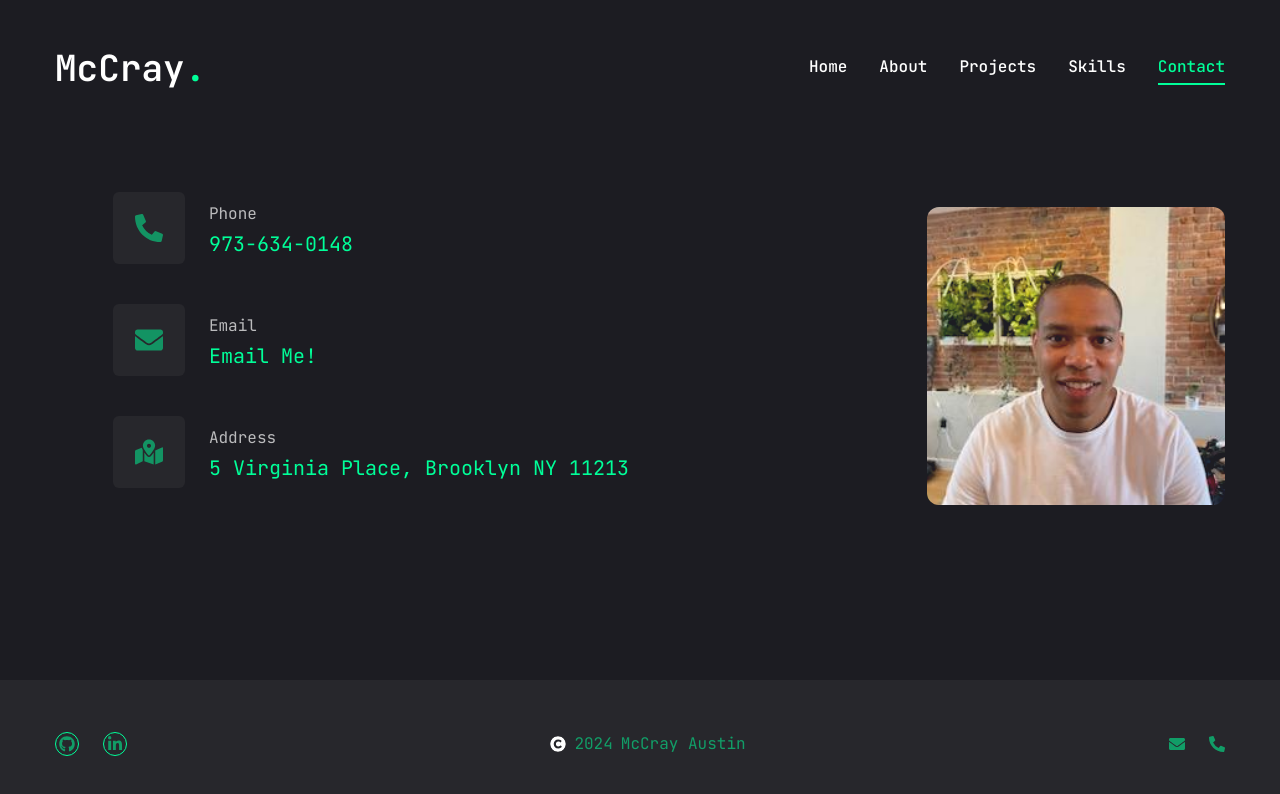
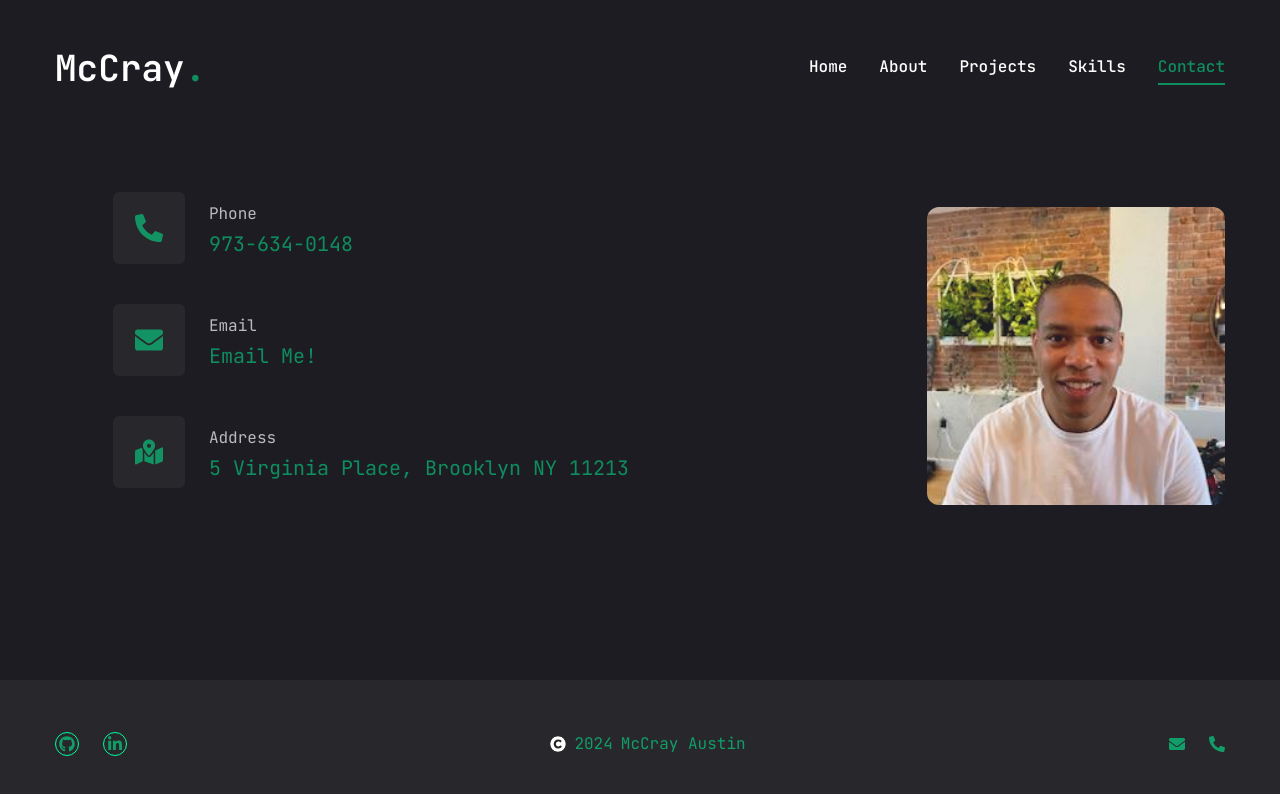
Before and after one commit to mmaustin/mccray-portfolio, a Next.js app in the folder next-portfolio/: page /contact in a window 1280 px wide. Shown: the top 794 px of the page. Built offline with nearby package versions, Linux system fonts and the light colour scheme.

Commit message:
Changed more element colors to accent 50

```diff
--- a/next-portfolio/app/about/page.jsx
+++ b/next-portfolio/app/about/page.jsx
@@ -108,7 +108,7 @@ const About = () => {
                     {experience.items.map((item, i) => {
                       return (
                         <li key={i} className="bg-[#232329] h-[185px] lg:h-[200px] py-6 px-10 rounded-xl flex flex-col justify-center items-center lg:items-start gap-1">
-                          <span className="text-accent">{item.duration}</span>
+                          <span className="text-accent/50">{item.duration}</span>
                           <h3 className="text-lg max-w-[260px] min-h-[60px] text-center lg:text-left">{item.position}</h3>
                           <div className="">
                             <span></span>
@@ -133,7 +133,7 @@ const About = () => {
                     {education.items.map((item, i) => {
                       return (
                         <li key={i} className="bg-[#232329] h-[185px] lg:h-[200px] py-6 px-10 rounded-xl flex flex-col justify-center items-center lg:items-start gap-1">
-                          <span className="text-accent">{item.completion}</span>
+                          <span className="text-accent/50">{item.completion}</span>
                           <h3 className="text-lg max-w-[260px] min-h-[60px] text-center lg:text-left">{item.field}</h3>
                           <div className="flex items-center gap-3">
                             <span className="w-[6px] h-[6px] rounded-full bg-accent"></span>
--- a/next-portfolio/app/contact/page.jsx
+++ b/next-portfolio/app/contact/page.jsx
@@ -39,7 +39,7 @@ const ContactPage = () => {
                       </div>
                       <div className="flex-1">
                         <p className="text-white/70">{item.title}</p>
-                        <h3 className="text-xl text-accent">{item.description}</h3>
+                        <h3 className="text-xl text-accent/50">{item.description}</h3>
                       </div>
                     </li>
                   )
--- a/next-portfolio/components/Header.jsx
+++ b/next-portfolio/components/Header.jsx
@@ -8,7 +8,7 @@ const Header = () => {
       <div className="container mx-auto flex flex-col items-center md:flex-row justify-between">
         <Link href="/">
           <h2 className="text-4xl font-semibold">
-            McCray<span className="text-accent">.</span>
+            McCray<span className="text-accent/50">.</span>
           </h2>
         </Link>
         <div className="hidden lg:flex items-center gap-8">
--- a/next-portfolio/components/Navbar.jsx
+++ b/next-portfolio/components/Navbar.jsx
@@ -33,7 +33,7 @@ const Navbar = () => {
     <nav className="flex gap-8">
       {links.map((link, i) => {
         return (
-          <Link key={i} href={link.path} className={`${link.path === pathName && "text-accent border-b-2 border-accent"} capitalize font-medium hoover:text-accent`}>{link.name}</Link>
+          <Link key={i} href={link.path} className={`${link.path === pathName && "text-accent/50 border-b-2 border-accent/50"} capitalize font-medium hover:text-accent/50`}>{link.name}</Link>
         )
       })}
     </nav>
```
